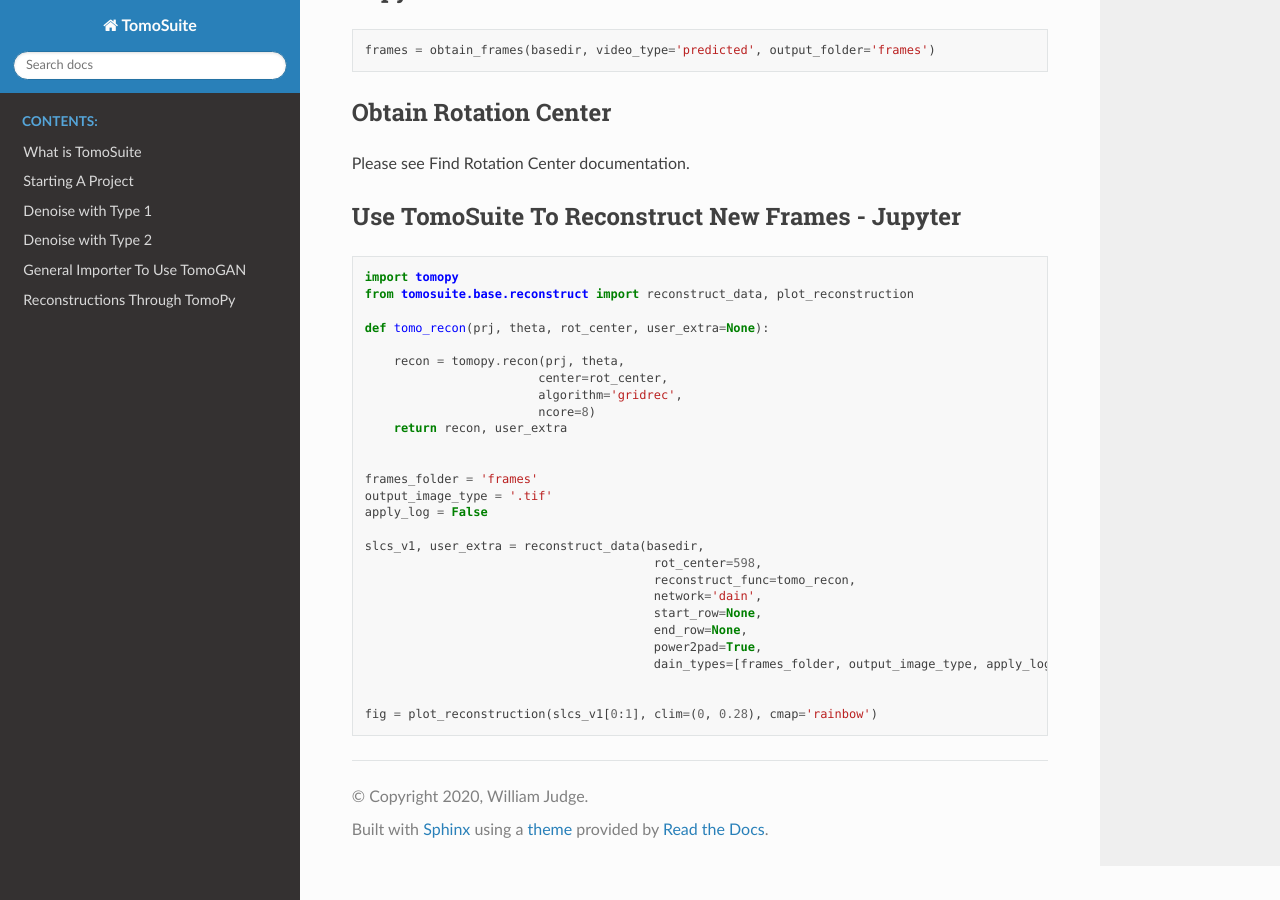
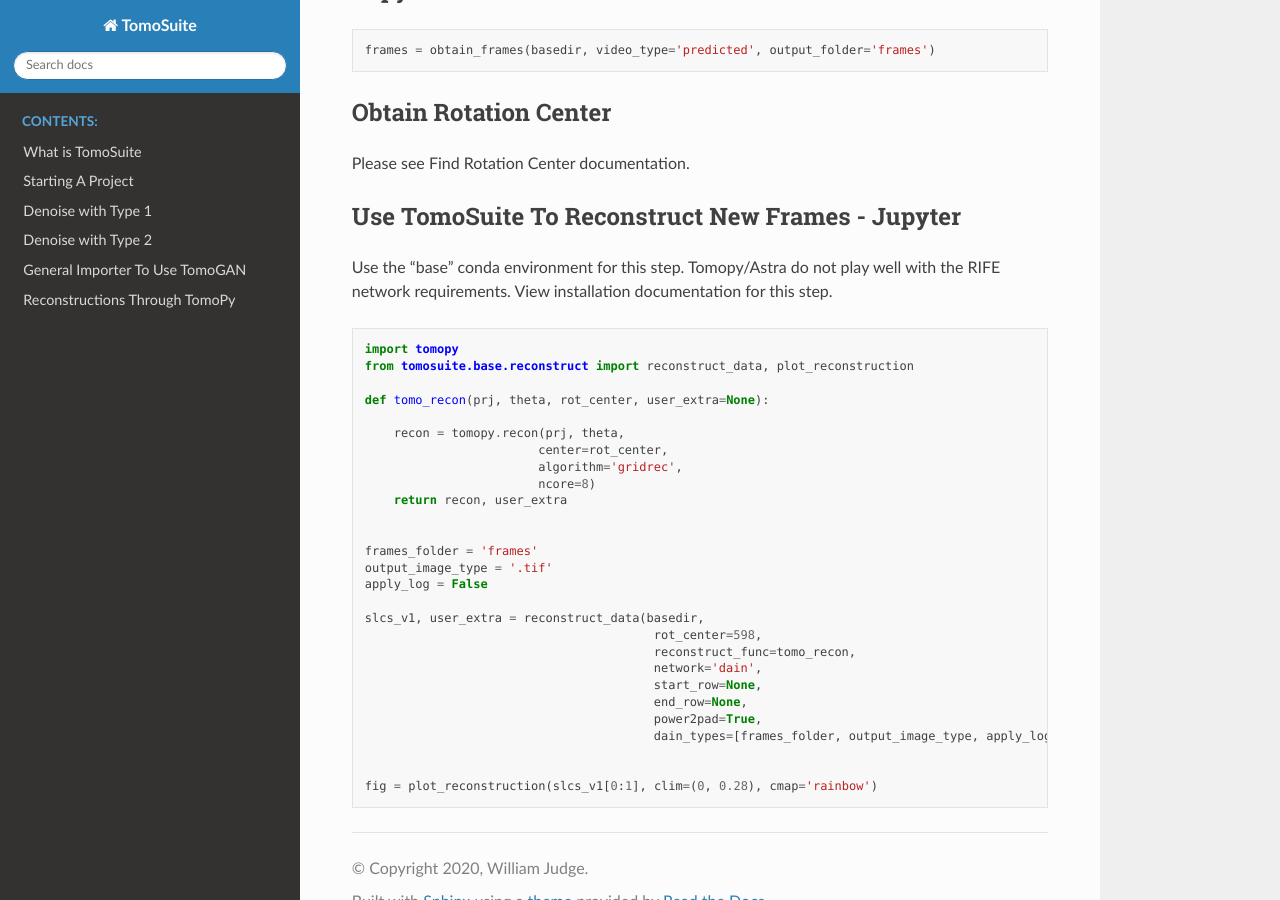
Before and after one commit to WilliamJudge94/tomosuitepy, a Sphinx documentation site: the page built from docs/06_desparse_with_rife.rst, in a window 1280 px wide and 900 px high, scrolled down 946 px. Built offline with Sphinx 7.4.7 and the Read the Docs theme 2.0.0, drawn with Linux system fonts in a browser that asks for light colours.

Commit message:
Adding base requirements for the reconstruction

```diff
--- a/docs/06_desparse_with_rife.rst
+++ b/docs/06_desparse_with_rife.rst
@@ -63,6 +63,8 @@ Please see Find Rotation Center documentation.
 Use TomoSuite To Reconstruct New Frames - Jupyter
 =================================================
 
+Use the "base" conda environment for this step. Tomopy/Astra do not play well with the RIFE network requirements. View installation documentation for this step.
+
 .. code:: python
 
     import tomopy
```
